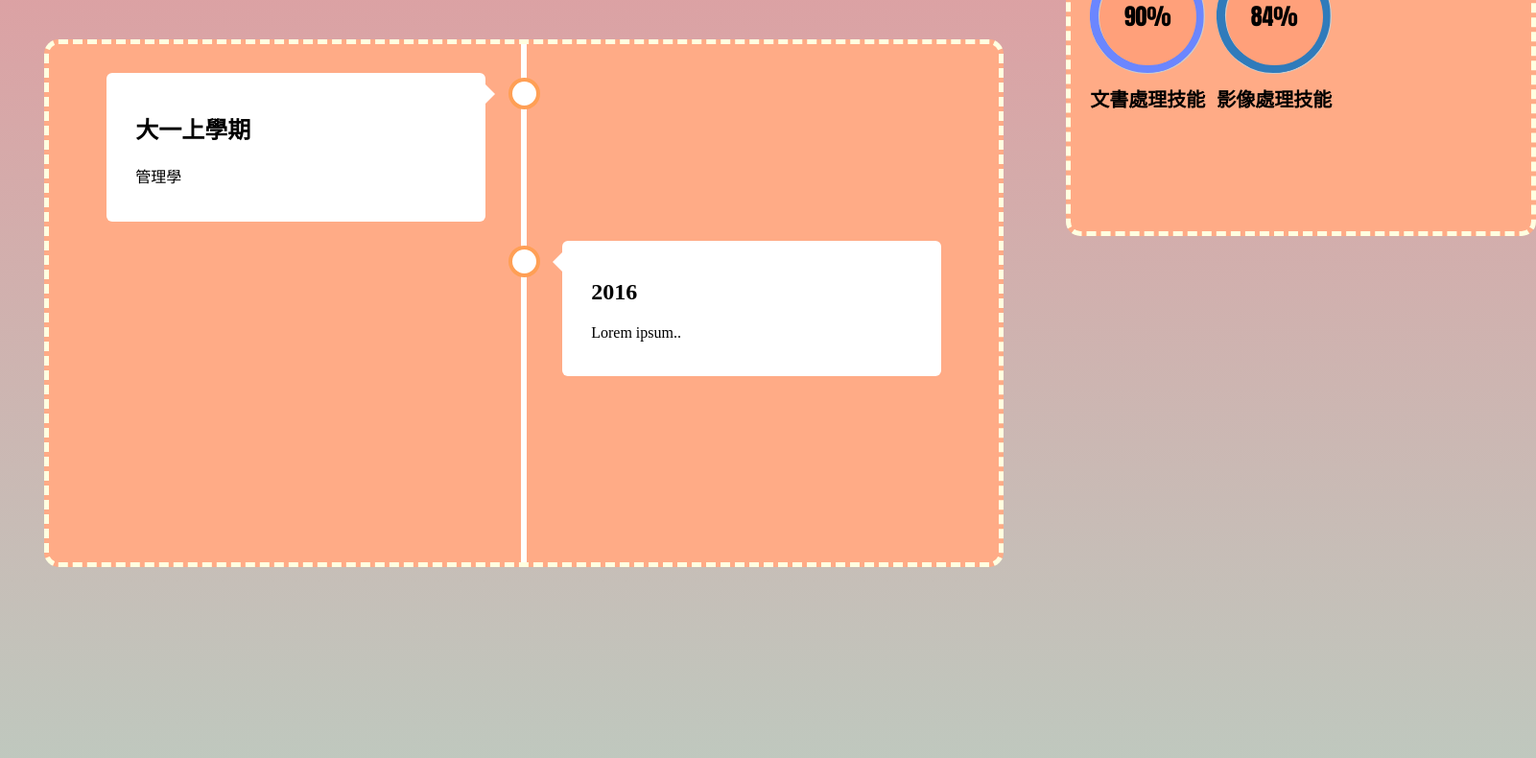
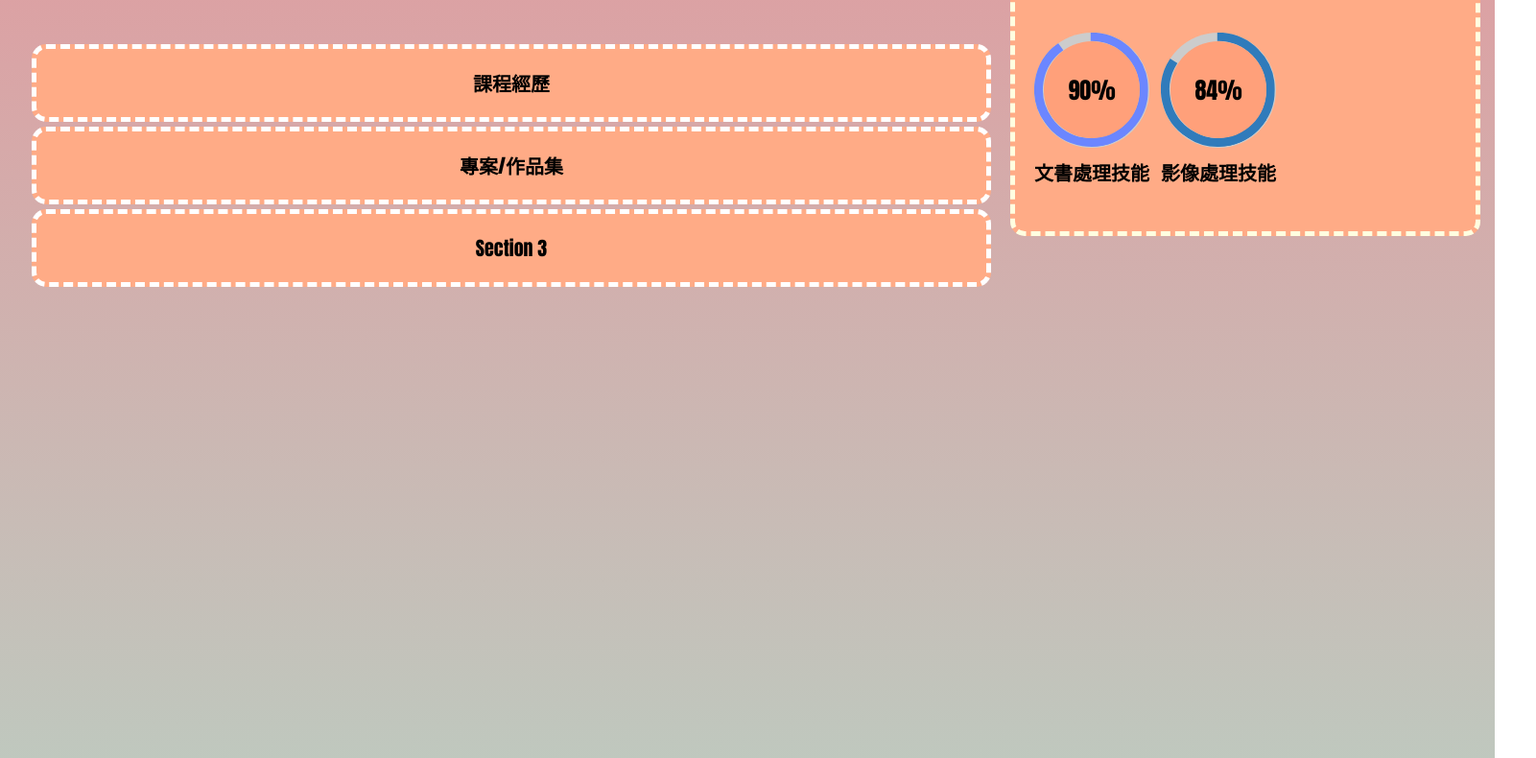
Before and after one commit to sakuya0214/resume, a plain HTML site: page index.html in a window 1280 px wide. Shown: the part 679-1469 px from the top of the page at 96% size, 1601 px wide, since content can reach past the window. Drawn offline with nearby package versions, Linux system fonts and the light colour scheme.

Commit message:
Add files via upload

```diff
--- /dev/null
+++ b/assets/Css/accordion.css
@@ -0,0 +1,37 @@
+.accordion {
+  color: #444;
+  cursor: pointer;
+  padding: 20px;
+  margin-top: 5px;
+  width: 1000px;
+  border: dashed white 5px;
+  background-color: #ffab86;
+  font-size: 15px;
+  position: relative;
+  font-size: 40px;
+  font-family: impact, '微軟正黑體';
+  font-size: 20px;
+  font-weight: bolder;
+  color: black;
+}
+
+.active,
+.accordion:hover {
+  background-color: #ffab86;
+}
+
+.panel {
+  padding: 0 18px;
+  background-color: #ffc8c8;
+  max-height: 0;
+  width: 1000px;
+  overflow: hidden;
+  transition: max-height 0.2s ease-out;
+  position: relative;
+}
+
+.accordion_bar {
+  position: relative;
+  left: 50%;
+  margin: -130px 0 0 -25px;
+}
--- a/assets/Css/circle.css
+++ b/assets/Css/circle.css
@@ -1160,3 +1160,8 @@
 .c100.p90 .bar {
   border: 0.08em solid #6b86ff;
 }
+
+.clearfix {
+  position: relative;
+  top: -30px;
+}
--- /dev/null
+++ b/assets/Css/flip-card.css
@@ -0,0 +1,35 @@
+/* The flip card container - set the width and height to whatever you want. We have added the border property to demonstrate that the flip itself goes out of the box on hover (remove perspective if you don't want the 3D effect */
+.flip-card {
+  height: 150px;
+  /* Remove this if you don't want the 3D effect */
+}
+
+/* This container is needed to position the front and back side */
+.flip-card-inner {
+  position: relative;
+  width: 100%;
+  height: 100%;
+  text-align: center;
+  transition: transform 0.8s;
+  transform-style: preserve-3d;
+}
+
+/* Do an horizontal flip when you move the mouse over the flip box container */
+.flip-card:hover .flip-card-inner {
+  transform: rotateY(180deg);
+}
+
+/* Position the front and back side */
+.flip-card-front,
+.flip-card-back {
+  -webkit-backface-visibility: hidden;
+  /* Safari */
+  backface-visibility: hidden;
+}
+
+/* Style the back side */
+.flip-card-back {
+  transform: rotateY(180deg);
+  position: relative;
+  top: -100px
+}
--- a/assets/Css/progress.css
+++ b/assets/Css/progress.css
@@ -20,7 +20,6 @@
    animation-name: anm;
    animation-duration: 1.5s;
    animation-timing-function: ease-in;
-
 }
 
 .html {
@@ -69,3 +68,7 @@
 .block2 p {
    transition: 0.5s ease-in-out;
 }
+
+.skill_bar {
+   padding-bottom: 50px;
+}
--- a/assets/Css/style.css
+++ b/assets/Css/style.css
@@ -1,6 +1,7 @@
 body {
   background-image: linear-gradient(to top, #bcccc1 0%, #ff7283 120%);
   height: 1500px;
+  width: 100px;
 }
 
 .header {
@@ -9,7 +10,7 @@ body {
   position: fixed;
   top: 0px;
   left: 0px;
-  z-index: 2;
+  z-index: 5;
   background-color: #6cd4d7;
   border-radius: 0px;
 }
@@ -26,7 +27,7 @@ body {
   width: 1000px;
   position: relative;
   top: 5%;
-  left: 5%;
+  left: 50%;
   padding: 20px;
   margin: 50px 0 0 -25px;
   border-style: dashed;
@@ -64,8 +65,6 @@ body {
   border-width: 9px;
 }
 
-
-
 .img {
   padding: 15px;
   padding-top: 40px;
@@ -92,7 +91,7 @@ h1 {
 
 .icon img {
   border-radius: 0px;
-  margin-left: 50px;
+  margin-left: 35px;
   position: relative;
   left: 25px;
 
--- a/assets/Css/timeline.css
+++ b/assets/Css/timeline.css
@@ -3,16 +3,9 @@
   height: 550px;
   width: 1000px;
   position: relative;
-  top: 5%;
-  left: 5%;
-  padding: 20px;
+  top: 100px;
+  padding: 25px;
   margin: -130px 0 0 -25px;
-  border-style: dashed;
-  border-color: lightyellow;
-  border-width: 5px;
-  background-color: #ffab86;
-
-
 }
 
 /* The actual timeline (the vertical ruler) */
@@ -25,14 +18,16 @@
   bottom: 0;
   left: 50%;
   margin-left: -3px;
-
 }
 
 /* Container around content */
 .box {
-  padding: 10px 40px;
+  padding: 0px 40px;
   position: relative;
   width: 50%;
+  top: 20px;
+  font-family: impact,
+    '微軟正黑體';
 }
 
 /* The circles on the timeline */
@@ -52,11 +47,15 @@
 /* Place the container to the left */
 .left {
   left: 0;
+  transition: 1s ease-in-out;
+  z-index: 3;
 }
 
 /* Place the container to the right */
 .right {
   left: 50%;
+  transition: 1s ease-in-out;
+  z-index: 3;
 }
 
 /* Add arrows to the left container (pointing right) */
@@ -98,7 +97,6 @@
   background-color: white;
   position: relative;
   border-radius: 6px;
-  transition: 1.5s ease-in;
 }
 
 /* Media queries - Responsive timeline on screens less than 600px wide */
@@ -135,7 +133,3 @@
     left: 0%;
   }
 }
-
-.text {
-  transition: 1s;
-}
--- /dev/null
+++ b/assets/Js/accordion.js
@@ -0,0 +1,15 @@
+var acc = document.getElementsByClassName("accordion");
+var i;
+
+for (i = 0; i < acc.length; i++) {
+  acc[i].addEventListener("click", function () {
+    this.classList.toggle("active");
+    var
+      panel = this.nextElementSibling;
+    if (panel.style.maxHeight) {
+      panel.style.maxHeight = null;
+    } else {
+      panel.style.maxHeight = panel.scrollHeight + "px";
+    }
+  });
+}
--- a/index.html
+++ b/index.html
@@ -8,15 +8,18 @@
   <link rel="stylesheet" type="text/css" href="assets/Css/style.css">
   <link rel="stylesheet" type="text/css" href="assets/Css/circle.css">
   <link rel="stylesheet" href="https://cdnjs.cloudflare.com/ajax/libs/animate.css/4.1.1/animate.min.css" />
-  <script src="assets/Js/script.js"></script>
   <link href="assets/Css/progress.css" rel="stylesheet">
   <link href="assets/Css/timeline.css" rel="stylesheet">
+  <link href="assets/Css/accordion.css" rel="stylesheet">
+  <link href="assets/Css/flip-card.css" rel="stylesheet">
+  <script src="assets/Js/accordion.js"></script>
 </head>
 
 <body>
   <div class="header">
     <div class="title">Resume</div>
   </div>
+
   <div class="block1 anm2">
     <div class="about">
       <h1>About me</h1>
@@ -27,6 +30,7 @@
     <div class="icon">
       <a href="https://www.facebook.com/s212225"><img src="assets/Image/facebook.png" title="facebook"></a>
       <a href="https://www.instagram.com/sakuya_214/"><img src="assets/Image/instagram.png" title="instagram"></a>
+      <a href="https://github.com/sakuya0214/"><img src="assets/Image/github.png" title="github"></a>
       <a href="mailto:s2122250.0@gmail.com"><img src="assets/Image/email.png" title="email"></a>
     </div>
     <div class="info">
@@ -70,7 +74,7 @@
         </div>
       </div>
     </div>
-
+    <h1>Professional skill</h1>
     <div class="clearfix">
       <div class="c100 p90 instrument">
         <span>90%</span>
@@ -91,28 +95,77 @@
     </div>
   </div>
 
+
+  <div class="accordion_bar">
     <div>
-
+      <button class="accordion">課程經歷</button>
+      <div class="panel">
         <div class="timeline">
-      <div class="box left">
-        <div class="con">
-          <div class="text">
+          <div class="flip-card box left">
+            <div class="con flip-card-inner">
+              <div class="flip-card-front text">
                 <h2>大一上學期</h2>
                 <p>管理學</p>
               </div>
+              <div class="flip-card-back">
+                <h2>專案名稱</h2>
+                <p>銀髮學院APP教學</p>
               </div>
             </div>
-      <div class="box right">
-        <div class="con">
-          <div class="text">
-            <h2>2016</h2>
-            <p>Lorem ipsum..</p>
+          </div>
+          <div class="flip-card box right">
+            <div class="con flip-card-inner">
+              <div class="flip-card-front text">
+                <h2>大一下學期</h2>
+                <p>企業概論</p>
+              </div>
+              <div class="flip-card-back">
+                <h2>專案名稱</h2>
+                <p>傑克與魔豆纖餅</p>
+              </div>
             </div>
           </div>
         </div>
       </div>
 
     </div>
+    <div>
+      <button class="accordion">專案/作品集</button>
+      <div class="panel">
+        <p>Lorem ipsum dolor sit amet, consectetur adipisicing elit, sed do eiusmod tempor incididunt ut labore et
+          dolore
+          magna aliqua. Ut enim ad minim veniam, quis nostrud exercitation ullamco laboris nisi ut aliquip ex ea
+          commodo
+          consequat.</p>
+      </div>
+
+      <button class="accordion">Section 3</button>
+      <div class="panel">
+        <p>Lorem ipsum dolor sit amet, consectetur adipisicing elit, sed do eiusmod tempor incididunt ut labore et
+          dolore
+          magna aliqua. Ut enim ad minim veniam, quis nostrud exercitation ullamco laboris nisi ut aliquip ex ea
+          commodo
+          consequat.</p>
+      </div>
+      <script>
+        var acc = document.getElementsByClassName("accordion");
+        var i;
+
+        for (i = 0; i < acc.length; i++) {
+          acc[i].addEventListener("click", function () {
+            this.classList.toggle("active");
+            var
+              panel = this.nextElementSibling;
+            if (panel.style.maxHeight) {
+              panel.style.maxHeight = null;
+            } else {
+              panel.style.maxHeight = panel.scrollHeight + "px";
+            }
+          });
+        }
+      </script>
+    </div>
+  </div>
 </body>
 
 </html>
```
Lines whose indentation alone changed are shown as unchanged.
